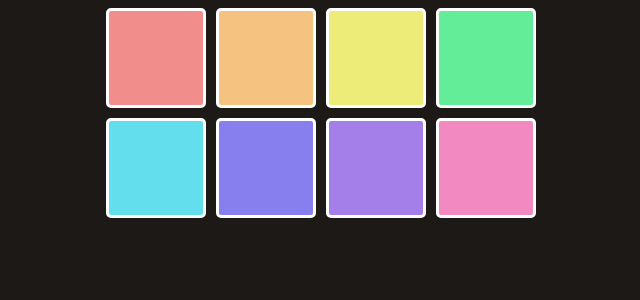
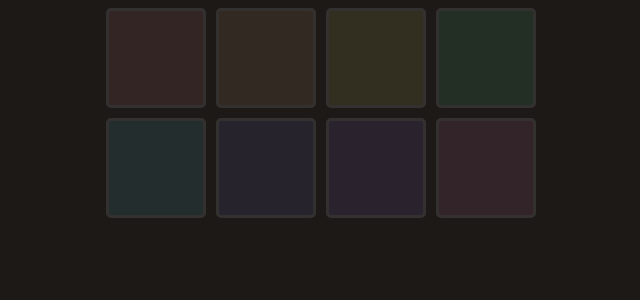
Before and after one commit to 0xYurii/Chef-Claude, a React (Vite) app: page / in a window 1280 px wide. Shown: the top 300 px of the page, without its empty margins (319-959 px from the left). Built offline with nearby package versions, Linux system fonts and the light colour scheme.

Commit message:
Add interactive pad toggle functionality with visual feedback

```diff
--- a/src/App.jsx
+++ b/src/App.jsx
@@ -6,22 +6,8 @@ export default function App() {
     const [pads, setPads] = React.useState(padsData)
 
     const buttonElements = pads.map(pad => (
-        <Pad
-          color={pad.color}
-        />
+        <Pad key={pad.id} color={pad.color} />
     ))
-
-    /**
-     * Challenge part 2:
-     * 1. Create a separate component called "Pad" and
-     *    replace the `button` above with our <Pad /> component
-     * 2. Pass the Pad component a prop called `color` with the
-     *    value of the same name from the `padsData` objects
-     * 3. In the Pad component, apply an inline style to the <button>
-     *    to set the backgroundColor of the button.
-     *
-     * (We'll deal with the "on" property soon)
-     */
 
     return (
         <main>
--- a/src/Pad.jsx
+++ b/src/Pad.jsx
@@ -1,10 +1,17 @@
 
+import { useState } from "react"
 
-export default function Pad({color}){
-    const styles={
-        backgroundColor:color
+export default function Pad(props) {
+    const [turn,setTurn]=useState(false)
+    function turneOn(){
+        setTurn(prev=>!prev)
+
     }
-    return(
-        <button style={styles}></button>
+    return (
+        <button
+            style={{backgroundColor: props.color}}
+            onClick={turneOn}
+            className={turn?"on":""}
+        ></button>
     )
 }
--- a/src/index.css
+++ b/src/index.css
@@ -25,5 +25,9 @@ button {
     border: 3px solid white;
     border-radius: 5px;
     cursor: pointer;
+    opacity: 0.1;
+}
 
+button.on {
+    opacity: 1;
 }
```
